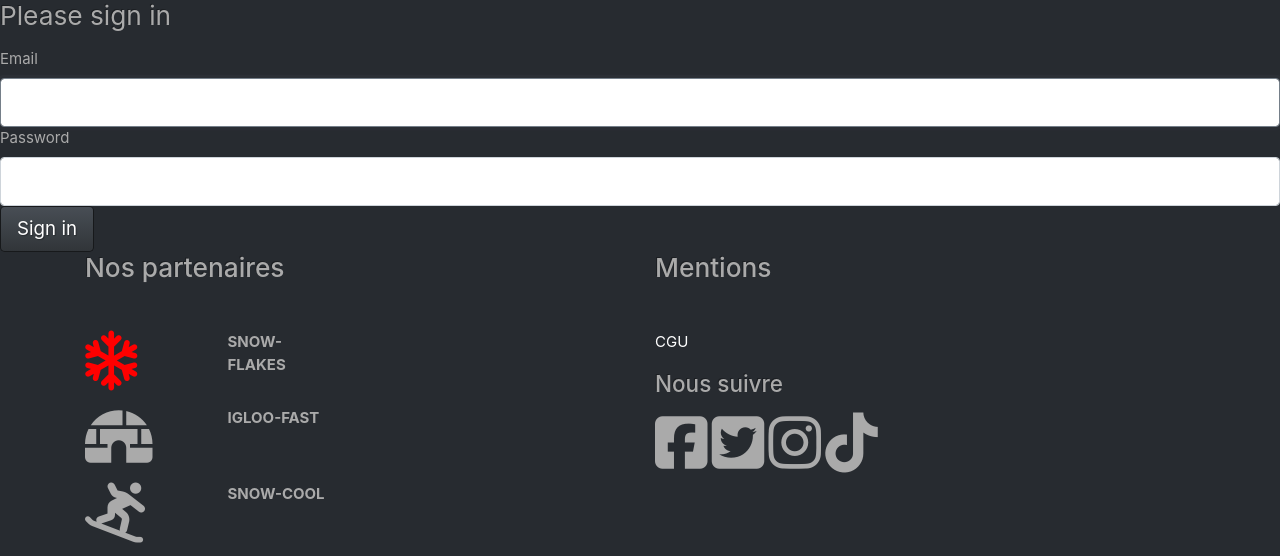
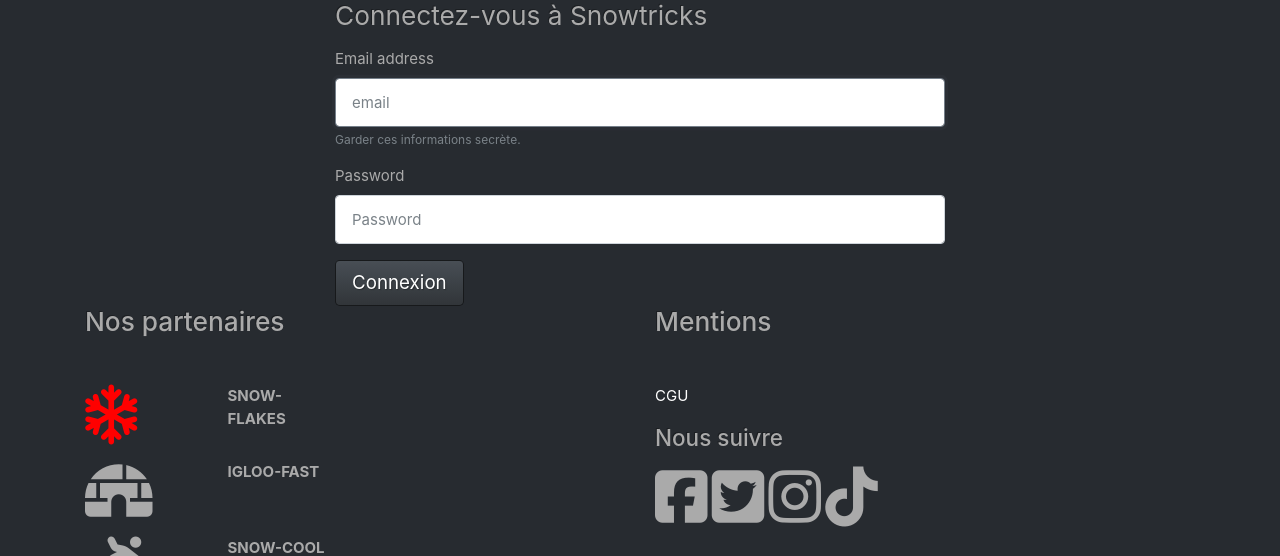
Before and after one commit to AlixRomain/P6-SNOWTRICKS, a Symfony app: template templates/security/login.html.twig in a window 1280 px wide. Shown: the part 86-642 px from the top of the page. Run offline with Twig, Linux system fonts and the light colour scheme; the template is opened without the code that fills it, so the values that code supplies are empty; some libraries are stand-ins or nearby versions.

Commit message:
update path in navbar for access loginForm

```diff
--- a/src/Security/LoginFormAuthenticator.php
+++ b/src/Security/LoginFormAuthenticator.php
@@ -96,8 +96,8 @@
             return new RedirectResponse($targetPath);
         }
 
-        // For example : return new RedirectResponse($this->urlGenerator->generate('some_route'));
-        throw new \Exception('TODO: provide a valid redirect inside '.__FILE__);
+        return new RedirectResponse($this->urlGenerator->generate('home'));
+
     }
 
     protected function getLoginUrl()
--- a/templates/layout/nav.html.twig
+++ b/templates/layout/nav.html.twig
@@ -17,8 +17,12 @@
             <li class="nav-item dropdown">
                 <a class="nav-link dropdown-toggle" data-toggle="dropdown" href="#" role="button" aria-haspopup="true" aria-expanded="false">  Compte  </a>
                 <div class="dropdown-menu">
-                    <a class="dropdown-item" href="">Connexion</a>
+                    {% if (app.user) %}
+                        <a class="dropdown-item" href="{{ path('app_logout') }}">Déconnexion</a>
+                    {% else %}
+                    <a class="dropdown-item" href="{{ path('app_login') }}">Connexion</a>
                     <a class="dropdown-item" href="">Inscription</a>
+                    {% endif %}
                     <div class="dropdown-divider"></div>
                     <a class="dropdown-item" href="">Contact</a>
                 </div>
--- a/templates/security/login.html.twig
+++ b/templates/security/login.html.twig
@@ -3,7 +3,9 @@
 {% block title %}Log in!{% endblock %}
 
 {% block content %}
+
 <form method="post">
+    <fieldset class="col-lg-6 m-auto">
     {% if error %}
         <div class="alert alert-danger">{{ error.messageKey|trans(error.messageData, 'security') }}</div>
     {% endif %}
@@ -14,29 +16,25 @@
         </div>
     {% endif %}
 
-    <h1 class="h3 mb-3 font-weight-normal">Please sign in</h1>
-    <label for="inputEmail">Email</label>
-    <input type="email" value="{{ last_username }}" name="email" id="inputEmail" class="form-control" required autofocus>
-    <label for="inputPassword">Password</label>
-    <input type="password" name="password" id="inputPassword" class="form-control" required>
+    <h1 class="h3 mb-3 font-weight-normal">Connectez-vous à Snowtricks</h1>
 
-    <input type="hidden" name="_csrf_token"
-           value="{{ csrf_token('authenticate') }}"
-    >
+        <div class="form-group">
+            <label for="exampleInputEmail1">Email address</label>
+            <input type="email"  class="form-control"  value="{{ last_username }}" name="email" id="inputEmail" placeholder="email" required autofocus>
+            <small id="emailHelp" class="form-text text-muted">Garder ces informations secrète.</small>
+        </div>
 
-    {#
-        Uncomment this section and add a remember_me option below your firewall to activate remember me functionality.
-        See https://symfony.com/doc/current/security/remember_me.html
+        <div class="form-group">
+            <label for="inputPassword">Password</label>
+            <input type="password"  name="password" id="inputPassword" class="form-control"  placeholder="Password" required autofocus>
+        </div>
 
-        <div class="checkbox mb-3">
-            <label>
-                <input type="checkbox" name="_remember_me"> Remember me
-            </label>
-        </div>
-    #}
-
-    <button class="btn btn-lg btn-primary" type="submit">
-        Sign in
-    </button>
+        <input type="hidden" name="_csrf_token"
+               value="{{ csrf_token('authenticate') }}"
+        >
+        <button class="btn btn-lg btn-primary" type="submit">
+           Connexion
+        </button>
+    </fieldset>
 </form>
 {% endblock %}
```
